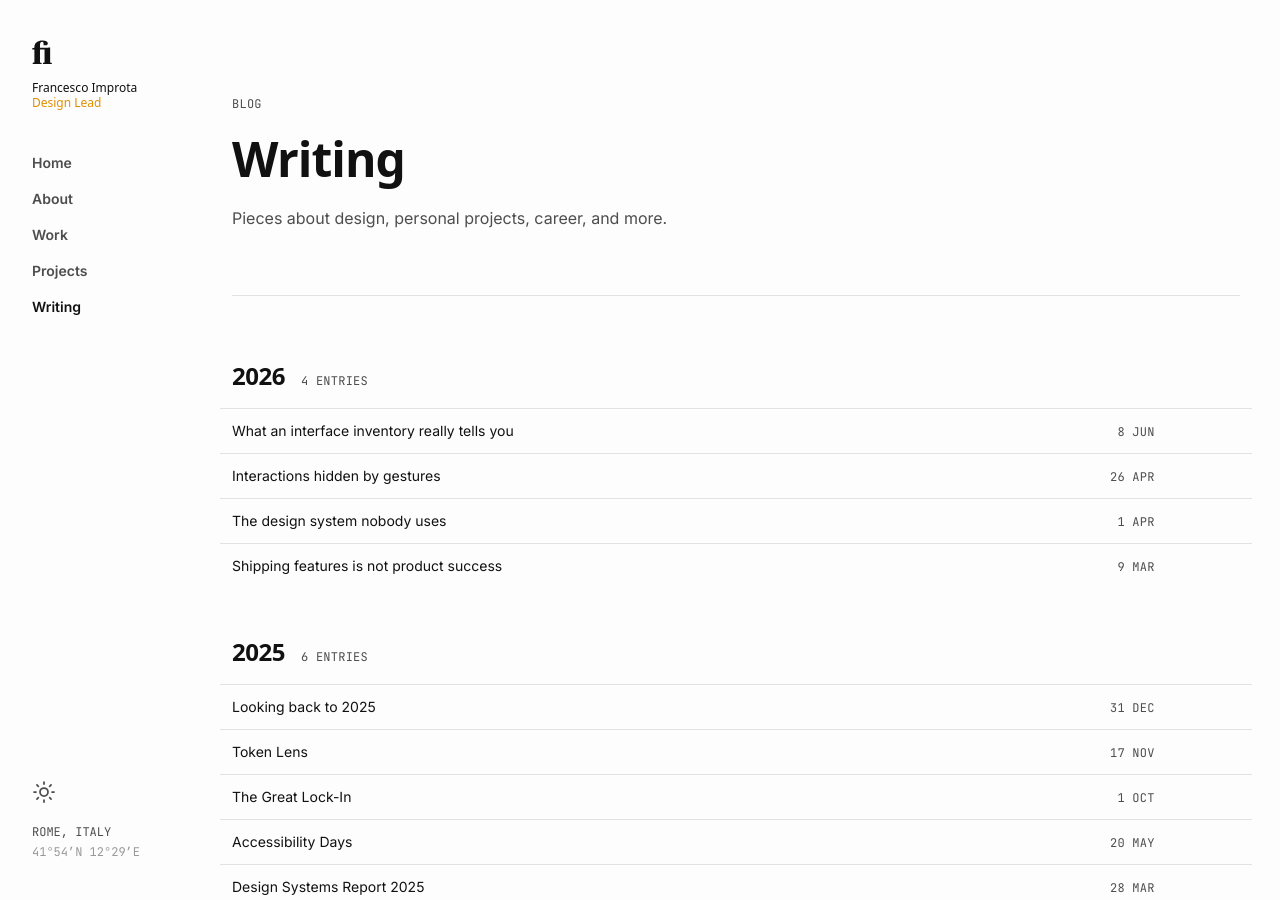
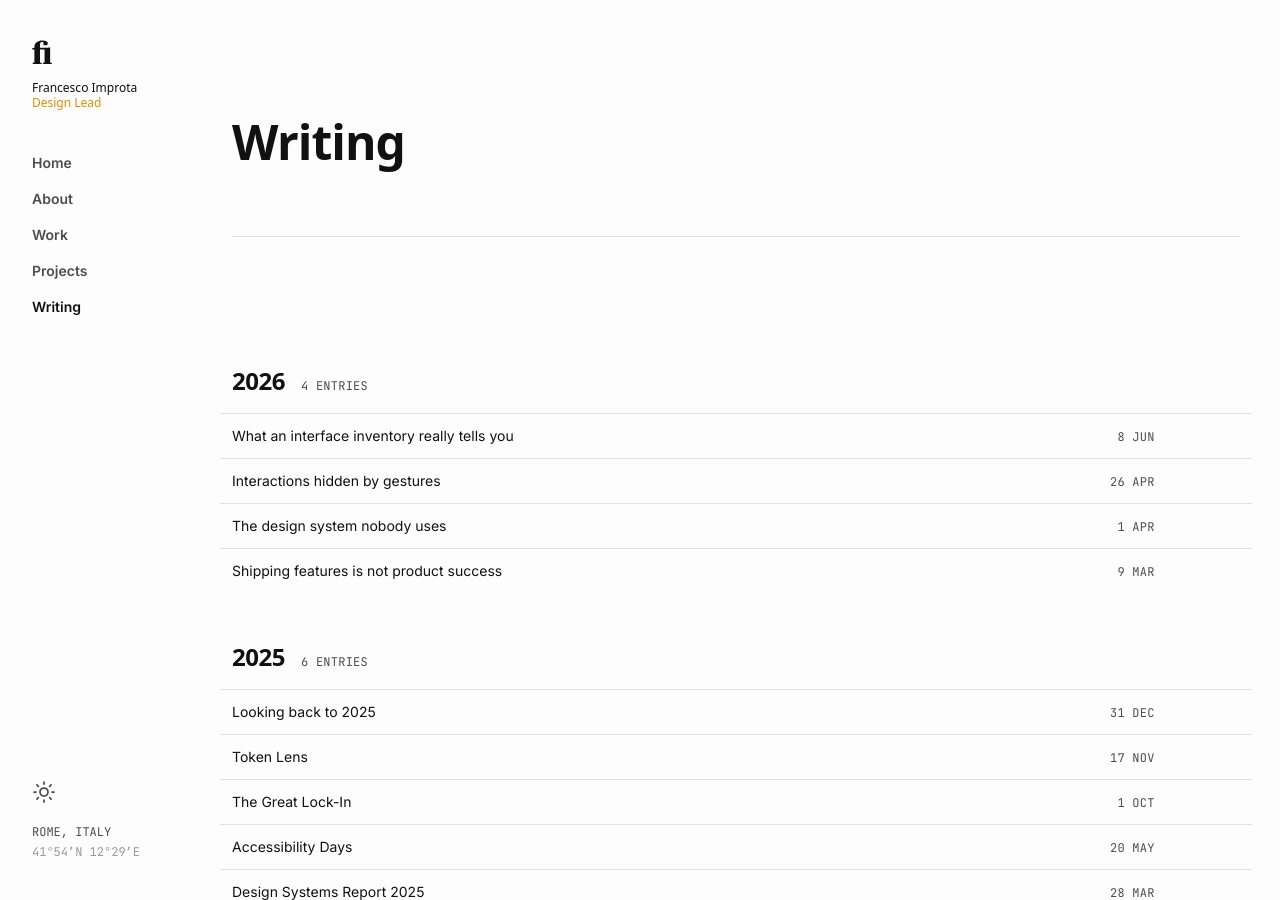
Before and after one commit to zetareticoli/fi, a Jekyll site: the page built from writing.html, in a window 1280 px wide and 900 px high. Built offline with Jekyll 4.4.1, drawn with Linux system fonts in a browser that asks for light colours; some web fonts are replaced.

Commit message:
refactor: update work and writing pages for improved clarity; change work tag and description, adjust writing layout, and enhance typography

```diff
--- a/_layouts/page.html
+++ b/_layouts/page.html
@@ -8,7 +8,7 @@
       {{ page.title }}
     </h1>
     {% if page.description %}
-    <p class="mt-4 text-base text-muted-foreground max-w-2xl leading-relaxed">
+    <p class="mt-0 text-xl lg:text-2xl text-muted-foreground max-w-2xl leading-relaxed">
       {{ page.description }}
     </p>
     {% endif %}
--- a/work.html
+++ b/work.html
@@ -1,11 +1,11 @@
 ---
 layout: page
 title: Work
-tag: work
+tag: Professional Experience
 nav: true
 nav_title: "Work"
 nav_order: 3
-description: Professional highlights and work experience.
+description: A collection of professional projects I've worked on.
 ---
 
 <div class="min-h-screen">
--- a/writing.html
+++ b/writing.html
@@ -1,24 +1,21 @@
 ---
-# writing.md
-layout: default
+layout: page
 title: "Writing"
 nav: true
 nav_title: "Writing"
 nav_order: 4
 permalink: /writing/
 ---
-<div class="min-h-screen">
-  <section class="px-6 lg:px-10 pt-16 lg:pt-24 pb-12 lg:pb-16">
+<div class="min-h-screen max-w-screen-xl">
+  <!-- <section class="px-6 lg:px-10 pt-16 lg:pt-24 pb-12 lg:pb-16">
     <span class="meta-tag block mb-4">Blog</span>
     <h1 class="font-heading text-3xl sm:text-4xl lg:text-5xl font-bold leading-tight">Writing</h1>
     <p class="mt-4 text-base text-muted-foreground max-w-2xl leading-relaxed">
       Pieces about design, personal projects, career, and more.
     </p>
-  </section>
+  </section> -->
 
-  <div class="mx-6 lg:mx-10 hairline"></div>
-
-  <section class="px-6 lg:px-10 py-12 lg:py-16 max-w-screen-xl">
+  <section class="py-12 lg:py-16 max-w-screen-xl">
     {% assign posts_by_year = site.posts | group_by_exp: "post", "post.date | date: '%Y'" %}
     {% for year_group in posts_by_year %}
     <div class="mb-12">
```
